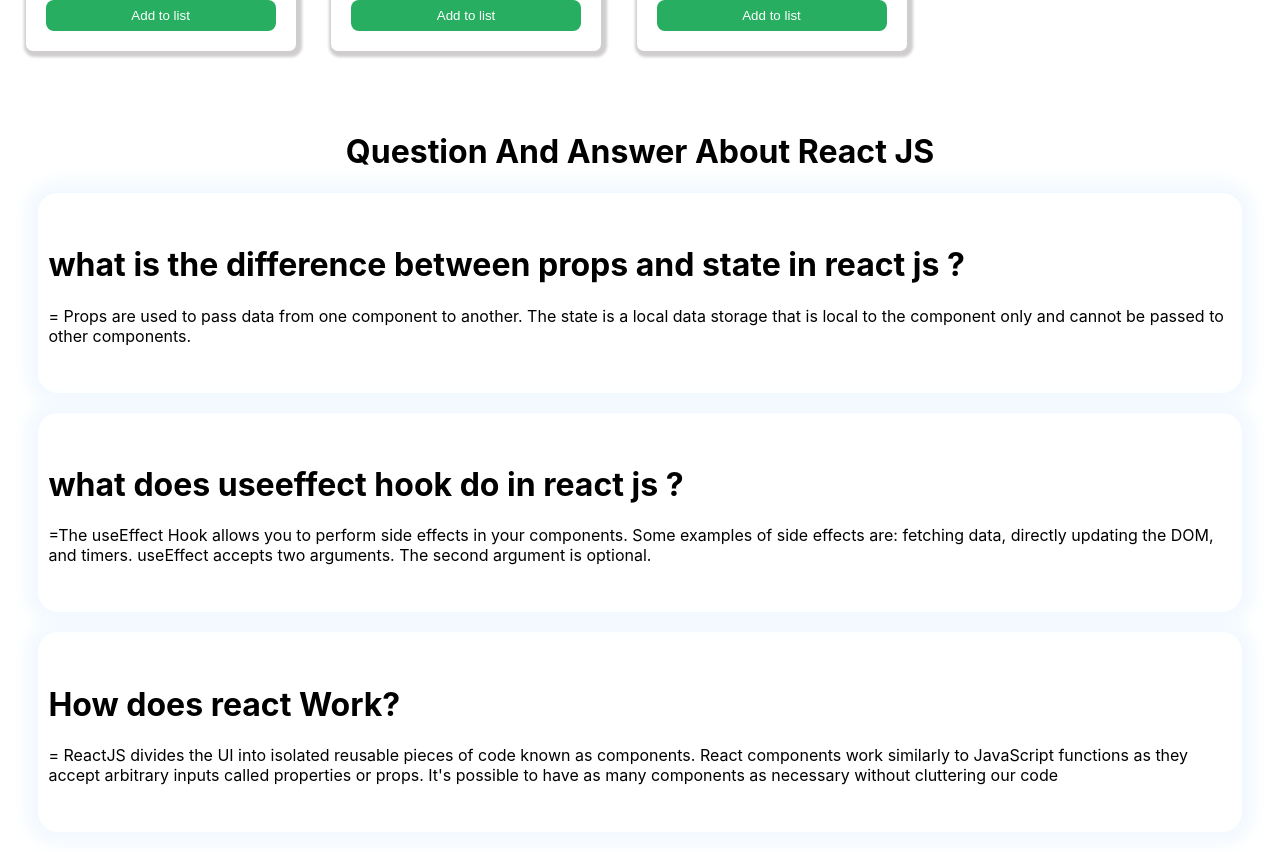
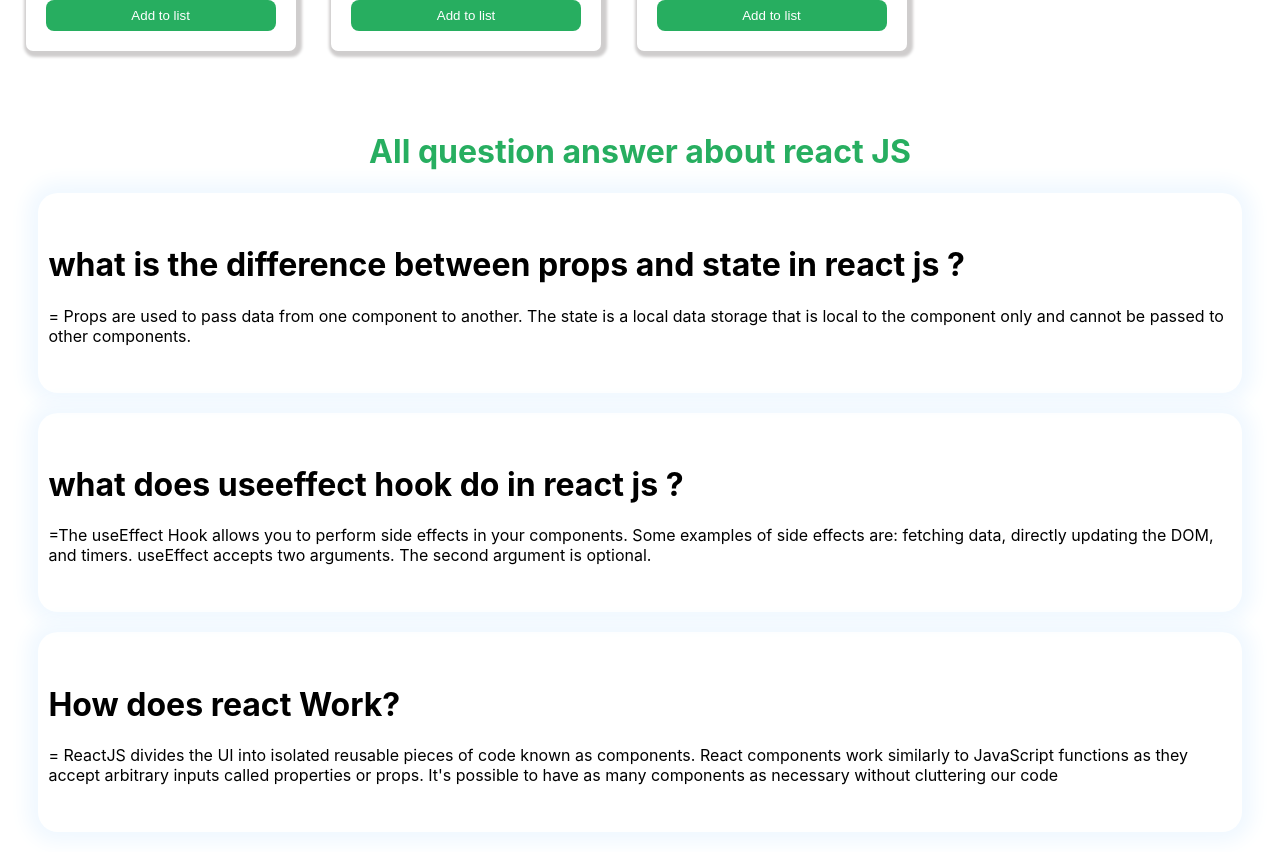
Before and after one commit to ariyanabdullah/Dhaka-GYM, a React (Create React App) app: page / in a window 1280 px wide. Shown: the part 880-1732 px from the top of the page. Built offline with nearby package versions, Linux system fonts and the light colour scheme.

Commit message:
last commite

```diff
--- a/src/component/Question/Question.js
+++ b/src/component/Question/Question.js
@@ -5,7 +5,7 @@
     return (
         <div className='all-Question'>
 
-          <h1 style={{marginLeft:'3%' ,marginRight:'3%' ,textAlign:'center'}}> Question And Answer About React JS </h1>
+          <h1 style={{ color:'#27ae60', marginLeft:'3%' ,marginRight:'3%' ,textAlign:'center'}}> All question answer about react JS  </h1>
 
               <div className="first-question">
                 <h1>what is the difference between props and state in react js ?</h1>
```
